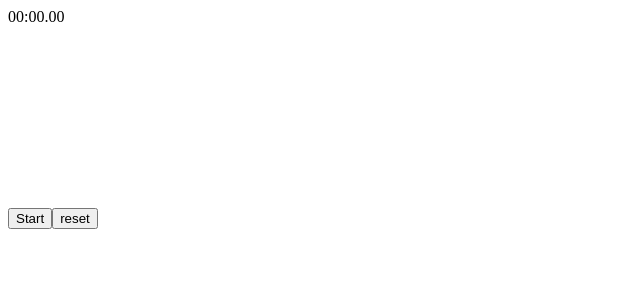
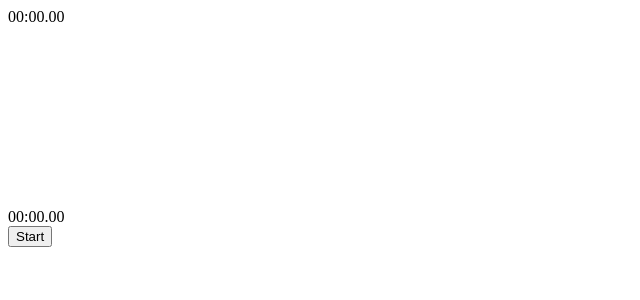
Before and after one commit to miguelgimenezgimenez/stopwatch-assessment, a React app: page / in a window 1280 px wide. Shown: the top 300 px of the page, without its empty margins (0-640 px from the left). Built offline with nearby package versions, Linux system fonts and the light colour scheme.

Commit message:
timer with reset working

```diff
--- /dev/null
+++ b/src/components/Molecules/LapTimes/index.js
@@ -0,0 +1,21 @@
+import React, { Component } from 'react'
+import { formatElapsedTime } from '../../../helpers/formatElapsedTime'
+
+export default class LapTimes extends Component {
+  render () {
+    return (
+      <div >
+        {this.props.times.map(time => (
+          <div key={time[1]}>
+            <div>
+              {formatElapsedTime(time[0])}
+            </div>
+            <div>
+              {formatElapsedTime(time[1])}
+            </div>
+          </div>))
+        }
+      </div>
+    )
+  }
+}
--- a/src/components/Timer/index.js
+++ b/src/components/Timer/index.js
@@ -2,33 +2,42 @@ import React, { Component } from 'react'
 import { formatElapsedTime } from '../../helpers/formatElapsedTime'
 
 export default class Timer extends Component {
-    constructor(props){
+  constructor (props) {
     super(props)
     this.state = {
-            time:0,
+      time: 0
     }
     this.intervalId = ''
   }
 
-    componentWillReceiveProps(nextProps) {
-        if(nextProps.start && !this.props.start)  this.start()
-        if(!nextProps.start && this.props.start)  this.stop()
-        if(nextProps.reset && !this.props.reset)  this.reset()
+  componentWillReceiveProps (nextProps) {
+    if (nextProps.start && !this.props.start) this.start()
+    if (!nextProps.start && this.props.start) this.stop()
+    if (this.props.reset !== nextProps.reset) this.reset()
   }
 
-    start() {
-        this.intervalId = setInterval(()=>this.setState({ time:this.state.time + 10 }), 10)
+  start () {
+    this.intervalId = setInterval(() => this.setState({ time: this.state.time + 10 }), 10)
   }
 
-    stop(){
+  stop () {
     clearInterval(this.intervalId)
   }
-    reset(){
-       this.setState({time:0})
+
+  reset () {
+    this.stop()
+    this.setState({ time: 0 })
+    if (this.props.lapTimer && this.props.start) {
+      this.props.storeTime(this.state.time)
+      this.start()
+    }
   }
 
-    render() {
+  componentWillUnmount () {
+    this.stop()
+  }
 
+  render () {
     return (
       <div>
         {formatElapsedTime(this.state.time)}
--- a/src/components/organisms/StopWatchContainer/index.js
+++ b/src/components/organisms/StopWatchContainer/index.js
@@ -1,13 +1,25 @@
 import React, { Component } from 'react'
-import Timer from '../../Timer/index'
+import Timer from '../../Timer'
 import style from './style.scss'
+import LapTimes from '../../Molecules/LapTimes'
 
 export default class componentName extends Component {
   constructor (props) {
     super(props)
     this.state = {
-      mainTimerStart: false,
-      mainTimerReset: false
+      start: false,
+      mainTimerReset: false,
+      lapStart: false,
+      lapTimes: [],
+      record: false,
+      startButtonLabel: 'Start'
+    }
+  }
+
+  componentDidUpdate (prevProps, prevState) {
+    if (prevState.start !== this.state.start) {
+      const startButtonLabel = this.state.start ? 'Stop' : 'Resume'
+      this.setState({ startButtonLabel })
     }
   }
 
@@ -15,15 +27,66 @@ export default class componentName extends Component {
     this.setState({ [type]: !this.state[type] })
   }
 
+  storeTime (time) {
+    const { lapTimes } = this.state
+    let prevTime = 0
+    if (lapTimes.length) [, prevTime] = lapTimes[lapTimes.length - 1]
+
+    this.setState({ lapTimes: [...this.state.lapTimes, [time, prevTime + time]] })
+  }
+
+  reset () {
+    this.setState({ mainTimerReset: !this.state.mainTimerReset, lapStart: !this.state.mainTimerReset, lapTimes: [] })
+  }
+
   render () {
-    const { mainTimerStart, mainTimerReset } = this.state
+    const {
+      start,
+      mainTimerReset,
+      lapStart,
+      lapTimes
+    } = this.state
+
     return (
       <div>
+
         <div className={style.mainTimer} >
-          <Timer start={mainTimerStart} reset={mainTimerReset} />
+          <Timer
+            start={start}
+            reset={mainTimerReset}
+          />
         </div>
-        <button onClick={() => this.toggleState('mainTimerStart')} > { mainTimerStart ? 'Stop' : 'Start' } </button>
-        <button onClick={() => this.toggleState('mainTimerReset')} >  reset  </button>
+
+        <div className={style.lap} >
+          <Timer
+            start={start}
+            reset={lapStart}
+            lapTimer
+            storeTime={time => this.storeTime(time)}
+          />
+        </div>
+
+        <button
+          onClick={() => this.toggleState('start')}
+        >
+          {this.state.startButtonLabel }
+        </button>
+
+        {
+          this.state.startButtonLabel === 'Stop' &&
+          <button onClick={() => this.toggleState('lapStart')} >
+           Lap
+          </button>
+        }
+
+        {
+          this.state.startButtonLabel === 'Resume' &&
+          <button onClick={() => this.reset()} >  Reset
+          </button>
+        }
+
+        <LapTimes times={lapTimes} />
+
       </div>
     )
   }
```
Also changed, not shown: .eslintrc.json. Lines whose indentation alone changed are shown as unchanged.
